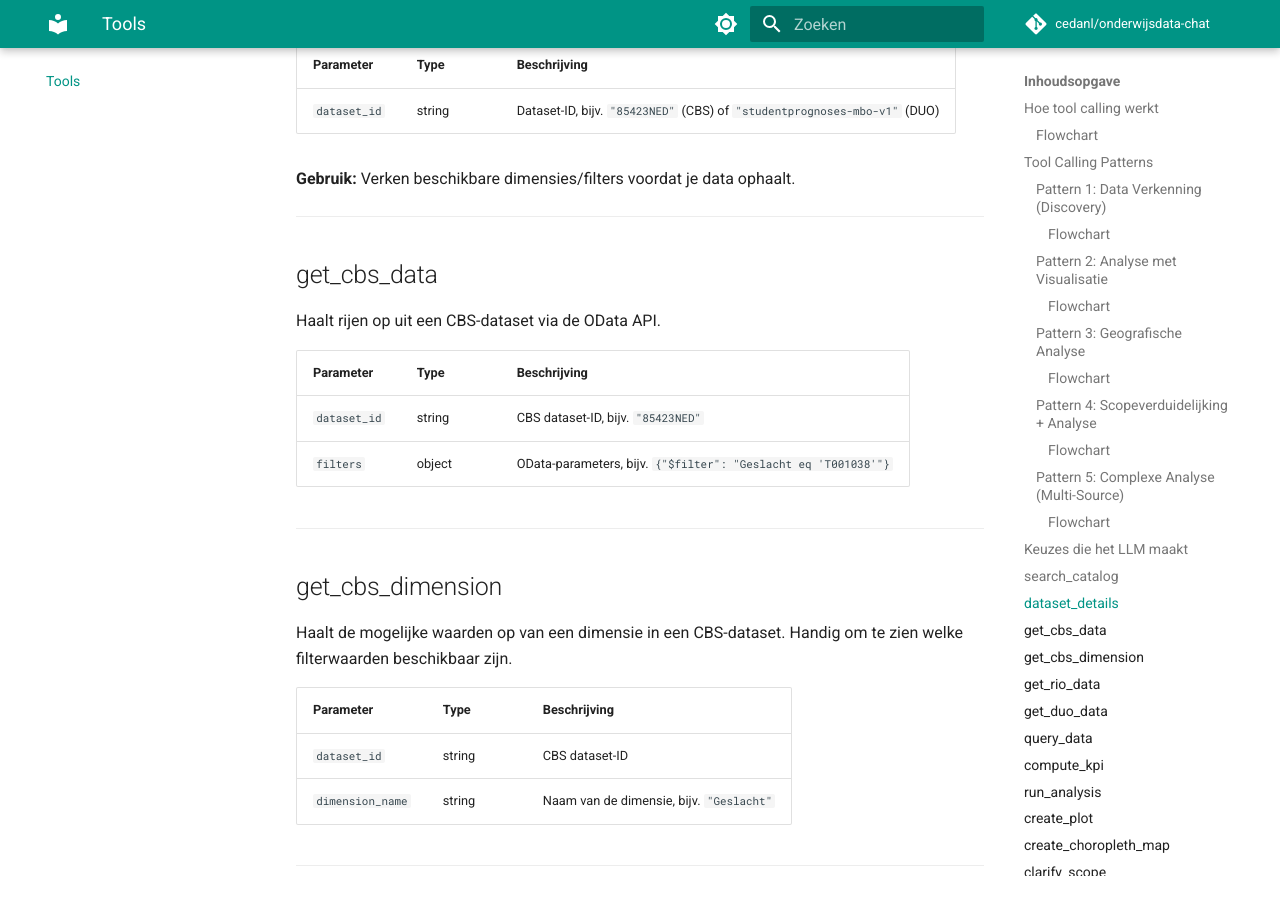
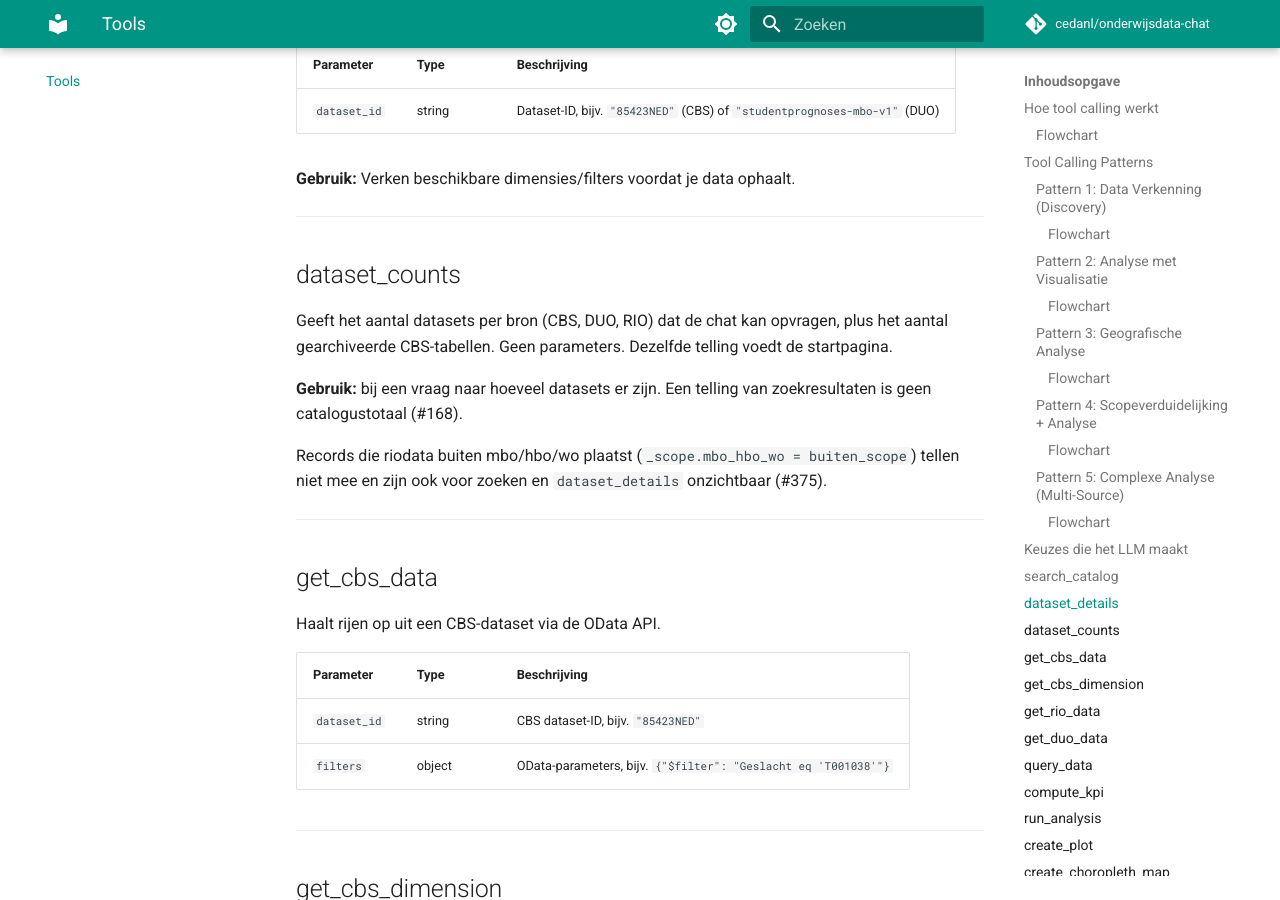
Before and after one commit to cedanl/onderwijsdata-chat, an MkDocs documentation site: the page built from docs/tools.md, in a window 1280 px wide and 900 px high, scrolled down 5697 px. Built offline with MkDocs 1.6.1 and Material for MkDocs 9.7.7, drawn with Linux system fonts in a browser that asks for light colours; comment, search, counter and statistics services are not loaded.

Commit message:
docs(tools): dataset_counts en het scopefilter beschreven (#168, #375)
Refs #168, #375

Co-Authored-By: Claude Opus 5.5 <noreply@anthropic.com>

```diff
--- a/docs/tools.md
+++ b/docs/tools.md
@@ -280,6 +280,16 @@ Haalt metagegevens van een specifieke dataset op (kolommen, dimensies, beschrijv
 
 ---
 
+## dataset_counts
+
+Geeft het aantal datasets per bron (CBS, DUO, RIO) dat de chat kan opvragen, plus het aantal gearchiveerde CBS-tabellen. Geen parameters. Dezelfde telling voedt de startpagina.
+
+**Gebruik:** bij een vraag naar hoeveel datasets er zijn. Een telling van zoekresultaten is geen catalogustotaal (#168).
+
+Records die riodata buiten mbo/hbo/wo plaatst (`_scope.mbo_hbo_wo = buiten_scope`) tellen niet mee en zijn ook voor zoeken en `dataset_details` onzichtbaar (#375).
+
+---
+
 ## get_cbs_data
 
 Haalt rijen op uit een CBS-dataset via de OData API.
```
